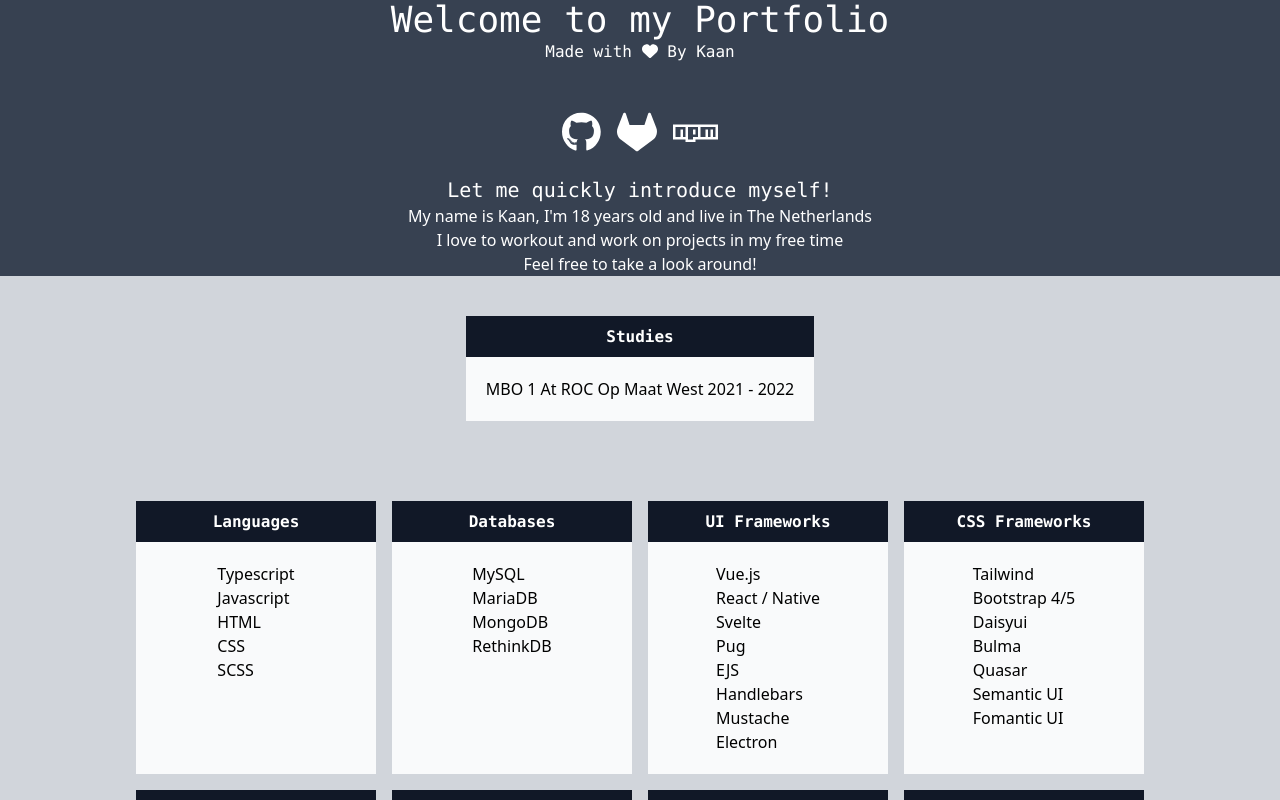
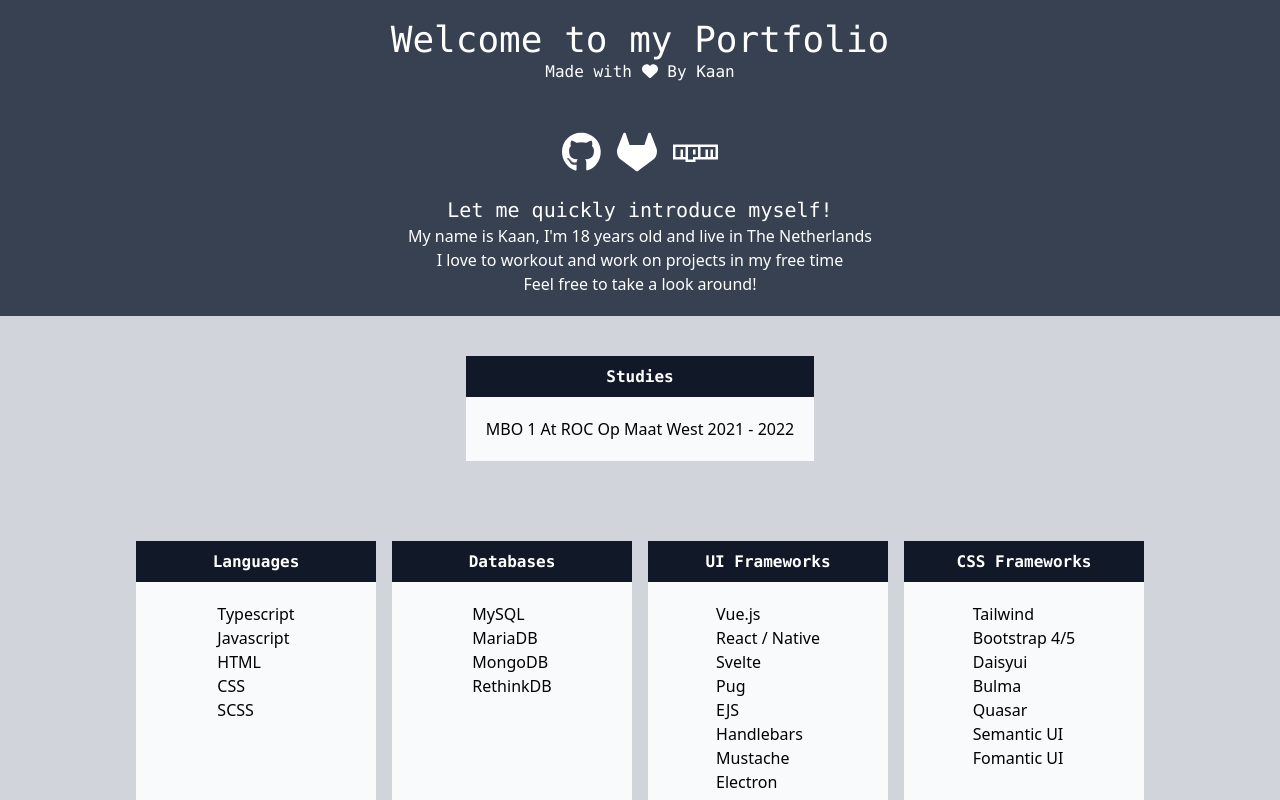
Before and after one commit to KaanDoesNothing/Portfolio, a Vue app: page / in a window 1280 px wide. Shown: the top 800 px of the page. Built offline with nearby package versions, Linux system fonts and the light colour scheme.

Commit message:
Little change

```diff
--- a/src/components/home.vue
+++ b/src/components/home.vue
@@ -66,7 +66,7 @@
 <template>
   <div>
     <div class="h-100 bg-gray-700">
-      <div class="flex flex-col justify-center items-center h-100 text-white text-center">
+      <div class="flex flex-col justify-center items-center h-100 text-white text-center p-5">
         <label class="text-4xl font-mono">Welcome to my Portfolio</label>
         <label class="font-mono">Made with <font-awesome-icon icon="fa-solid fa-heart" /> By Kaan</label>
 
```
